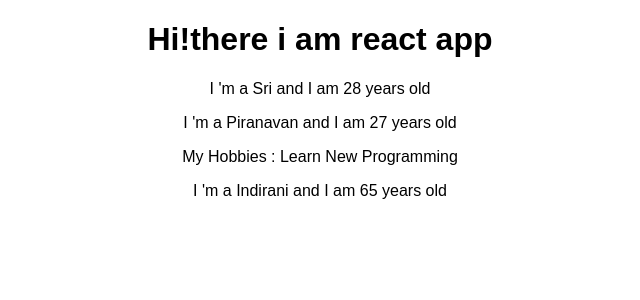
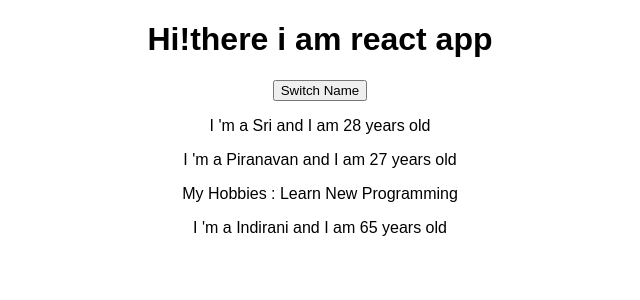
Before and after one commit to YSripiranavan/ReactJs-Learning, a React (Create React App) app: page / in a window 1280 px wide. Shown: the top 300 px of the page, without its empty margins (320-960 px from the left). Built offline with nearby package versions, Linux system fonts and the light colour scheme.

Commit message:
Before hooks

```diff
--- a/src/App.js
+++ b/src/App.js
@@ -3,15 +3,33 @@
 import Person from "./Person/Person";
 
 class App extends Component {
+  state = {
+    persons: [
+      { name: "Sri", age: 28 },
+      { name: "Piranavan", age: 27 },
+      { name: "Indirani", age: 65 }
+    ]
+  }
+
+  switchNameHandler = () => {
+    this.setState({
+      persons: [
+        { name: "SriPiranavan", age: 28 },
+        { name: "Piranavan", age: 27 },
+        { name: "Indirani", age: 65 }
+      ]
+    })
+  }
   render() {
     return (
       <div className="App">
         <h1> Hi!there i am react app </h1>
-        <Person name="Sri" age="28" />
-        <Person name="Piranavan" age="27">
+        <button onClick={this.switchNameHandler}>Switch Name</button>
+        <Person name={this.state.persons[0].name} age={this.state.persons[0].age} />
+        <Person name={this.state.persons[1].name} age={this.state.persons[1].age}>
           My Hobbies : Learn New Programming
         </Person>
-        <Person name="Indirani" age="65" />
+        <Person name={this.state.persons[2].name} age={this.state.persons[2].age} />
       </div>
     );
     // return React.createElement(
```
